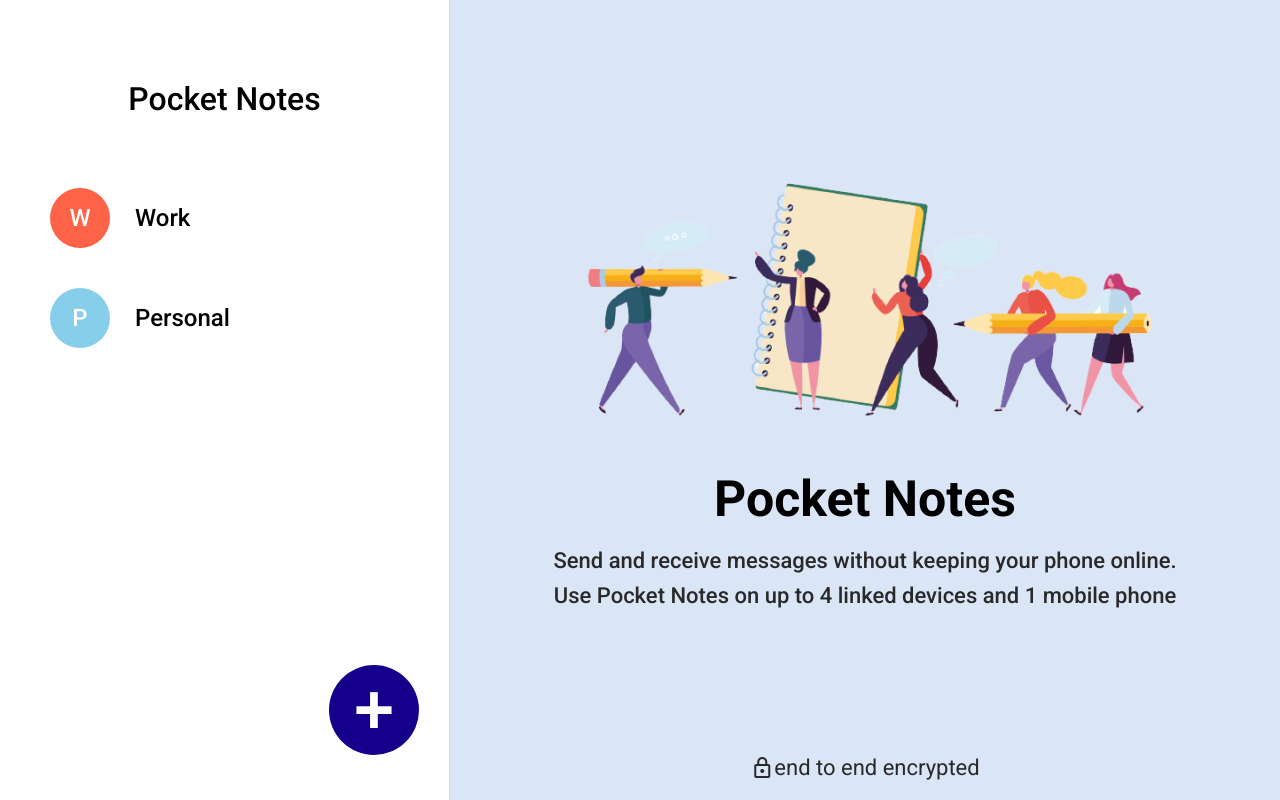
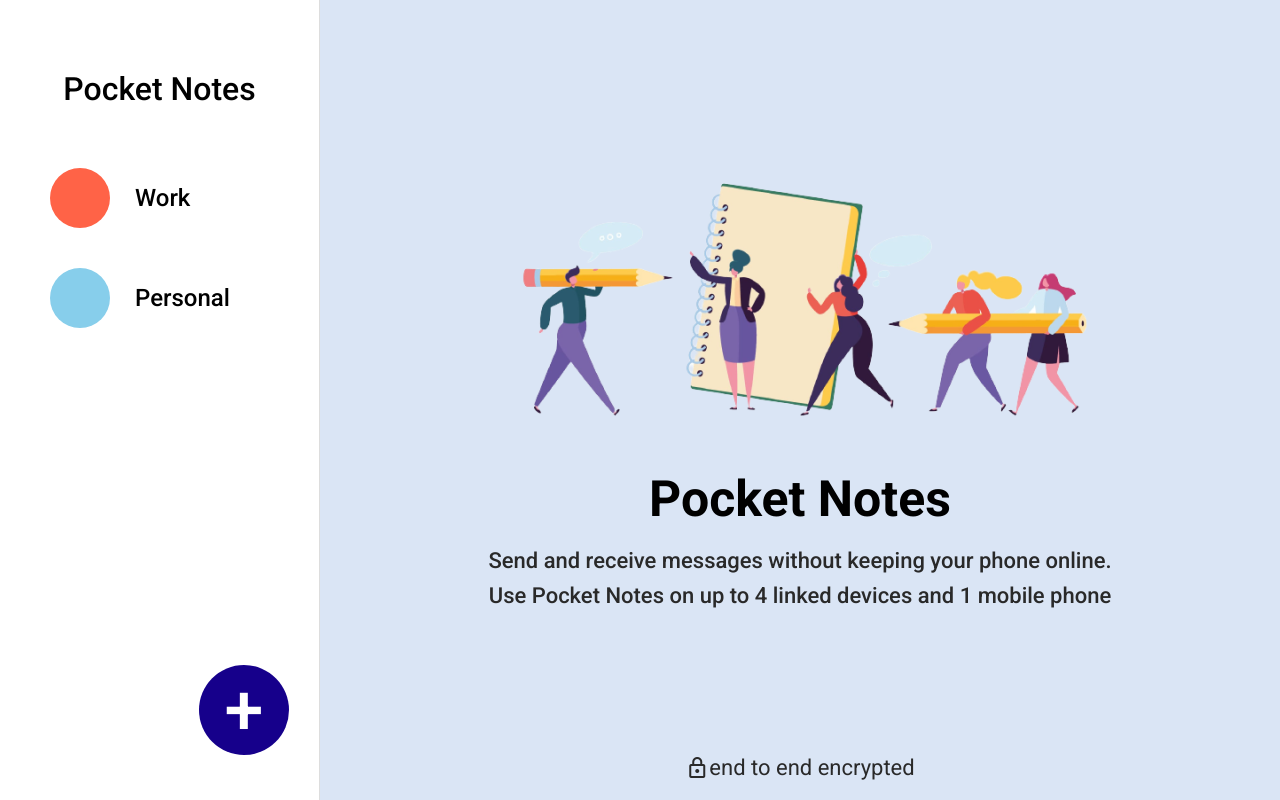
Before and after one commit to SouravTanwar/NotesApp, a React (Vite) app: page / in a window 1280 px wide. Built offline with nearby package versions, Linux system fonts and the light colour scheme.

Commit message:
feat: functionality to get initial added in createTopic modal instead of side bar

```diff
--- a/src/components/CreateTopicModal.jsx
+++ b/src/components/CreateTopicModal.jsx
@@ -32,7 +32,11 @@ function CreateTopicModal({ onClose, onAddTopic }) {
       alert('Choose a color');
       return;
     }
-    onAddTopic(name, selectedColor);
+
+    const words = name.trim().split(' ');
+    const initials = (words[0][0] + (words[1] ? words[1][0] : '')).toUpperCase();
+
+    onAddTopic(initials, name, selectedColor);
     onClose();
   };
 
--- a/src/components/NotesPanel.css
+++ b/src/components/NotesPanel.css
@@ -39,15 +39,15 @@
 
 .notes-header {
     display: flex;
-    justify-content: space-between;
     align-items: center;
     background-color: #001F8B;
     color: #FFFFFF;
-    padding: 35px;
+    padding: 20px;
+    font-size: 24px;
+    font-weight: 500;
 }
 
-.notes-header h2 {
-    margin: 0;
+.notes-header h2{
     font-size: 24px;
     font-weight: 500;
 }
@@ -57,8 +57,10 @@
     overflow-y: auto;
     display: flex;
     flex-direction: column;
-    padding: 25px 25px 25px 35px;
+    padding: 25px 25px 0px 35px;
 }
+
+
 
 .add-note-form {
     display: flex;
@@ -80,11 +82,12 @@
 }
 
 .submit{
-    font-size: 50px;
     position: absolute;
-    bottom: 40px;
-    right: 45px;
+    bottom: 50px;
+    right: 55px;
     align-self: flex-end;
+    background: none;
     border: none;
     cursor: pointer;
+    font-size: 50px;
 }
--- a/src/components/NotesPanel.jsx
+++ b/src/components/NotesPanel.jsx
@@ -36,9 +36,15 @@ function NotesPanel({ topic, onAddNote }) {
   return (
     <div className="notes-panel">
       <div className="notes-header">
+        <div
+          className="topic-initials"
+          style={{ backgroundColor: topic.color }}
+        >
+          {topic.initials}
+        </div>
         <h2>{topic.name}</h2>
       </div>
-      <div className="notes-list">
+      <div className="notes-list custom-scrollbar">
         {topic.notes.map((note) => (
           <Note key={note.id} note={note} />
         ))}
@@ -48,7 +54,7 @@ function NotesPanel({ topic, onAddNote }) {
           value={newNoteContent}
           onChange={(e) => setNewNoteContent(e.target.value)}
           onKeyDown={(e) => {
-            if (e.key === 'Enter' && !e.shiftKey) {
+            if (e.key === "Enter" && !e.shiftKey) {
               e.preventDefault();
               handleAddNote(e);
             }
@@ -56,13 +62,13 @@ function NotesPanel({ topic, onAddNote }) {
           placeholder="Enter your text here..."
           required
         ></textarea>
-        <span
+        <button
           type="submit"
           style={{color: newNoteContent ? "#001F8B" : "#ABABAB"}}
           className="material-symbols-outlined submit"
         >
           send
-        </span>
+        </button>
       </form>
     </div>
   );
--- a/src/components/Sidebar.css
+++ b/src/components/Sidebar.css
@@ -1,5 +1,5 @@
 .sidebar {
-    width: 450px;
+    width: 25vw;
     background-color: #FFFFFF;
     padding: 20px 0px;
     box-sizing: border-box;
@@ -8,11 +8,12 @@
     flex-direction: column;
     justify-content: space-between;
     position: relative;
+    flex-shrink: 0;
 }
 
 .heading {
-    margin-top: 60px;
-    margin-bottom: 50px;
+    margin-top: 50px;
+    margin-bottom: 40px;
     text-align: center;
     font-size: 32px;
     font-weight: 500;
@@ -82,7 +83,7 @@
 .add-topic-button {
     padding: 1px;
     font-size: 70px;
-    font-weight: bold;
+    font-weight: 500;
     border: none;
     background-color: #16008B;
     color: white;
@@ -95,8 +96,5 @@
     position: absolute;
     bottom: 45px;
     right: 30px;
+    font-family: "Roboto";
 }
-
-.add-topic-button:hover {
-    background-color: #16008A;
-}
--- a/src/components/Sidebar.jsx
+++ b/src/components/Sidebar.jsx
@@ -2,11 +2,6 @@ import React from 'react';
 import './Sidebar.css';
 
 function Sidebar({ topics, selectedTopicId, onSelectTopic, onAddTopic }) {
-
-  const getInitials = (name) => {
-    const words = name.split(' ');
-    return (words[0][0] + (words[1] ? words[1][0] : '')).toUpperCase();
-};
 
 
   return (
@@ -23,7 +18,7 @@ function Sidebar({ topics, selectedTopicId, onSelectTopic, onAddTopic }) {
               className="topic-initials"
               style={{ backgroundColor: topic.color }}
             >
-              {getInitials(topic.name)}
+              {topic.initials}
             </div>
             <span className="topic-name">{topic.name}</span>
           </div>
```
